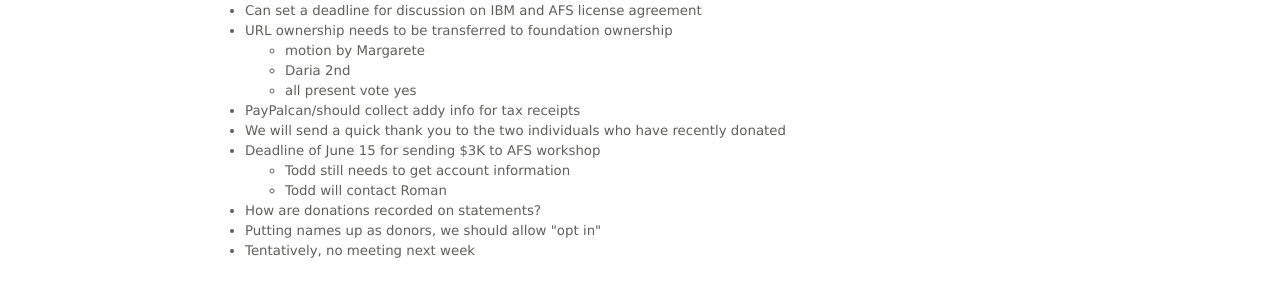
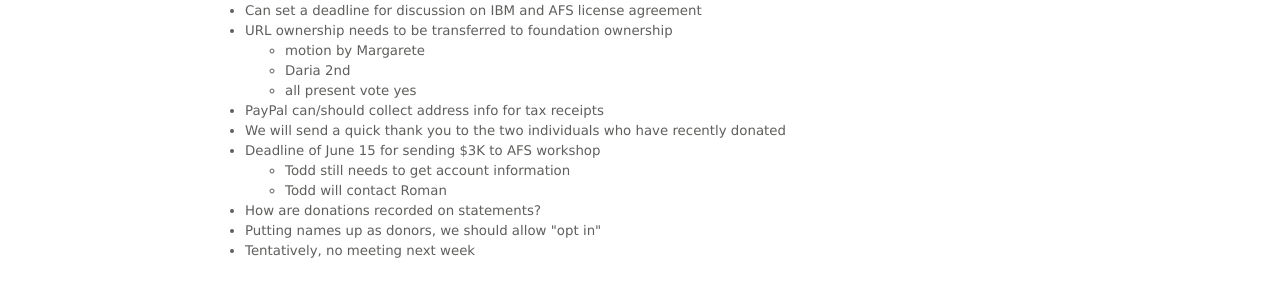
Before and after one commit to openafsfoundation/openafsfoundation.org, a Jekyll site: the page built from about/minutes/2015-05-15/index.md, in a window 1280 px wide. Shown: the part 384-678 px from the top of the page. Built offline with Jekyll 4.4.1, drawn with Linux system fonts in a browser that asks for light colours.

Commit message:
Update index.md

```diff
--- a/about/minutes/2015-05-15/index.md
+++ b/about/minutes/2015-05-15/index.md
@@ -21,7 +21,7 @@ nav: [about]
   * motion by Margarete
   * Daria 2nd
   * all present vote yes
-* PayPalcan/should collect addy info for tax receipts
+* PayPal can/should collect address info for tax receipts
 * We will send a quick thank you to the two individuals who have recently donated
 * Deadline of June 15 for sending $3K to AFS workshop
   * Todd still needs to get account information
```
